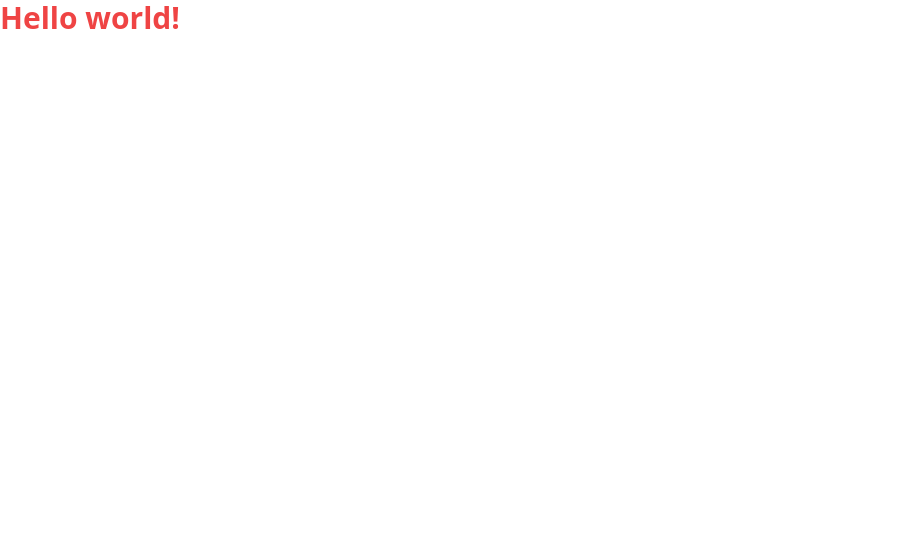
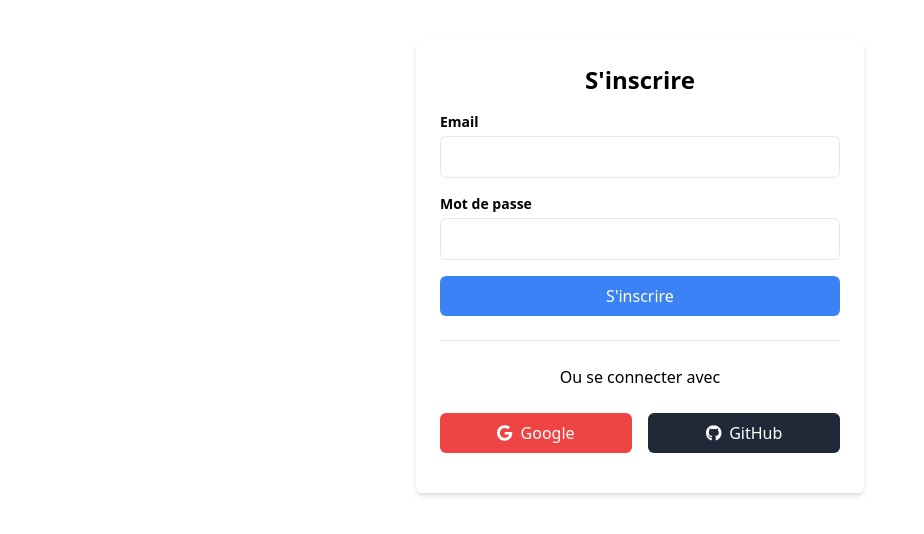
Before and after one commit to mouhamedbaba/foruse, a Next.js app: page / in a window 1280 px wide. Shown: the top 534 px of the page, without its empty margins (0-924 px from the left). Built offline with nearby package versions, Linux system fonts and the light colour scheme.

Commit message:
inscription email , google , github

```diff
--- a/src/config/firebase-config.js
+++ b/src/config/firebase-config.js
@@ -1,5 +1,7 @@
 import { initializeApp } from "firebase/app";
 import { getAnalytics } from "firebase/analytics";
+import { getAuth, GoogleAuthProvider, GithubAuthProvider   } from "firebase/auth";
+import { getFirestore } from "firebase/firestore";
 
 
 
@@ -15,4 +17,7 @@ const firebaseConfig = {
 
 // Initialize Firebase
 const app = initializeApp(firebaseConfig);
-const analytics = getAnalytics(app);
+export const auth = getAuth(app);
+export const provider = new GoogleAuthProvider(app);
+export const githubProvider = new GithubAuthProvider(app);
+export const db = getFirestore(app);
--- a/src/pages/index.tsx
+++ b/src/pages/index.tsx
@@ -1,14 +1,127 @@
-import Image from "next/image";
-import { Inter } from "next/font/google";
+import React, { useState } from "react";
+import { auth, provider, githubProvider } from "@/config/firebase-config";
+import { createUserWithEmailAndPassword, signInWithPopup, GoogleAuthProvider, GithubAuthProvider  } from "firebase/auth";
 
-const inter = Inter({ subsets: ["latin"] });
+import { FontAwesomeIcon } from "@fortawesome/react-fontawesome";
+import { faGoogle, faGithub } from "@fortawesome/free-brands-svg-icons";
+interface Props {
+  email: string;
+  password: string;
+}
 
-export default function Home() {
-  return (
-<div>
-<h1 className="text-3xl font-bold  text-red-500">
-      Hello world!
-    </h1>
-</div>
-  );
-}
+const Password = () => {
+  const [email, setEmail] = useState("");
+  const [password, setPassword] = useState("");
+
+  const createUser = async (e : React.FormEvent<HTMLFormElement>) => {
+    e.preventDefault();
+
+    try {
+      await createUserWithEmailAndPassword(auth, email, password);
+      // Enregistrement réussi
+    } catch (error: any) {
+      const errorCode = error.code;
+      const errorMessage = error.message;
+      // Gestion des erreurs
+    }
+  };
+
+  const GoogleSign = async () => {
+      await signInWithPopup(auth, provider)
+      .then((result) => {
+        alert("ok")
+        // This gives you a Google Access Token. You can use it to access the Google API.
+        // const credential = GoogleAuthProvider.credentialFromResult(result);
+        // const token = credential.accessToken;
+        // // The signed-in user info.
+        // const user = result.user;
+        // IdP data available using getAdditionalUserInfo(result)
+        // ...
+      }).catch((error) => {
+        alert("error")
+        // Handle Errors here.
+        // const errorCode = error.code;
+        // const errorMessage = error.message;
+        // // The email of the user's account used.
+        // const email = error.customData.email;
+        // // The AuthCredential type that was used.
+        // const credential = GoogleAuthProvider.credentialFromError(error);
+        // ...
+      });
+  };
+
+  const GitHubSign = async () => {
+    await signInWithPopup(auth, githubProvider)
+    .then((result) => {
+      alert("ok")
+      // This gives you a Google Access Token. You can use it to access the Google API.
+      // const credential = GoogleAuthProvider.credentialFromResult(result);
+      // const token = credential.accessToken;
+      // // The signed-in user info.
+      // const user = result.user;
+      // IdP data available using getAdditionalUserInfo(result)
+      // ...
+    }).catch((error) => {
+      alert("error")
+      // Handle Errors here.
+      // const errorCode = error.code;
+      // const errorMessage = error.message;
+      // // The email of the user's account used.
+      // const email = error.customData.email;
+      // // The AuthCredential type that was used.
+      // const credential = GoogleAuthProvider.credentialFromError(error);
+      // ...
+    });
+};
+
+return (
+  <div className="max-w-md mx-auto my-10 p-6 bg-white rounded-md shadow-md">
+    <h1 className="text-2xl font-bold mb-4 text-center">S'inscrire</h1>
+
+    <form onSubmit={createUser}>
+      <div className="mb-4">
+        <label htmlFor="email" className="block text-sm font-semibold mb-1">Email</label>
+        <input
+          type="email"
+          id="email"
+          name="email"
+          value={email}
+          onChange={(e) => setEmail(e.target.value)}
+          className="w-full border rounded-md py-2 px-3 focus:outline-none focus:border-blue-500"
+        />
+      </div>
+
+      <div className="mb-4">
+        <label htmlFor="password" className="block text-sm font-semibold mb-1">Mot de passe</label>
+        <input
+          type="password"
+          id="password"
+          name="password"
+          value={password}
+          onChange={(e) => setPassword(e.target.value)}
+          className="w-full border rounded-md py-2 px-3 focus:outline-none focus:border-blue-500"
+        />
+      </div>
+
+      <button type="submit" className="bg-blue-500 w-full text-white py-2 px-4 rounded-md">
+        S'inscrire
+      </button>
+    </form>
+    <hr className="my-6" />
+    <p className="text-center ">Ou se connecter avec </p>
+    <div className="my-4 flex justify-between gap-4 w-full">
+      <button type="button" onClick={GoogleSign} className="mt-2 w-full bg-red-500 text-white py-2 px-4 rounded-md">
+        <FontAwesomeIcon icon={faGoogle} className="mr-2" />
+        Google
+      </button>
+
+      <button type="button" onClick={GitHubSign} className="mt-2 w-full bg-gray-800 text-white py-2 px-4 rounded-md">
+        <FontAwesomeIcon icon={faGithub} className="mr-2" />
+        GitHub
+      </button>
+      </div>
+  </div>
+);
+};
+
+export default Password;
--- /dev/null
+++ b/src/pages/password.tsx
@@ -0,0 +1,51 @@
+import React, { useState } from "react";
+import { auth } from "@/config/firebase-config";
+import { createUserWithEmailAndPassword } from "firebase/auth";
+interface Props {
+  email: string;
+  password: string;
+}
+
+export const Password = () => {
+  const [email, setEmail] = useState("");
+  const [password, setPassword] = useState("");
+
+  const createUser = async (e : React.FormEvent<HTMLFormElement>) => {
+    e.preventDefault();
+
+    try {
+      await createUserWithEmailAndPassword(auth, email, password);
+      // Enregistrement réussi
+    } catch (error: any) {
+      const errorCode = error.code;
+      const errorMessage = error.message;
+      // Gestion des erreurs
+    }
+  };
+
+  return (
+    <div>
+      <h1>S'inscrire avec une adresse e-mail</h1>
+
+      <form onSubmit={createUser}>
+        <label htmlFor="email">Email</label>
+        <input
+          type="email"
+          id="email"
+          name="email"
+          value={email}
+          onChange={(e) => setEmail(e.target.value)}
+        />
+        <label htmlFor="password">Mot de passe</label>
+        <input
+          type="password"
+          id="password"
+          name="password"
+          value={password}
+          onChange={(e) => setPassword(e.target.value)}
+        />
+        <button type="submit">S'inscrire</button>
+      </form>
+    </div>
+  );
+};
```
Also changed, not shown: offline docs/reacthookform.tsx (added, +39 -0 lines), offline docs/toostify.tsx (added, +15 -0 lines), package.json (+13 -5 lines), 1 other file (tests, documents, lock files or other folders).
